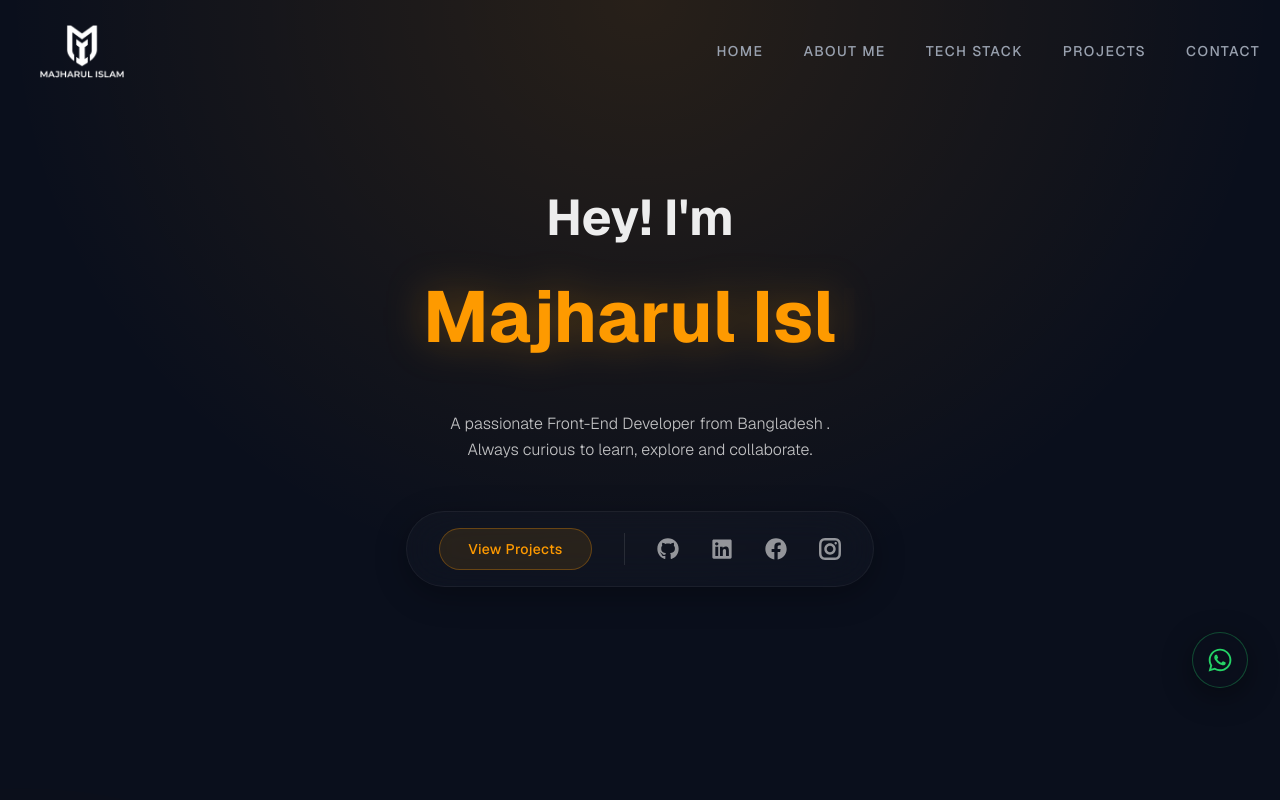
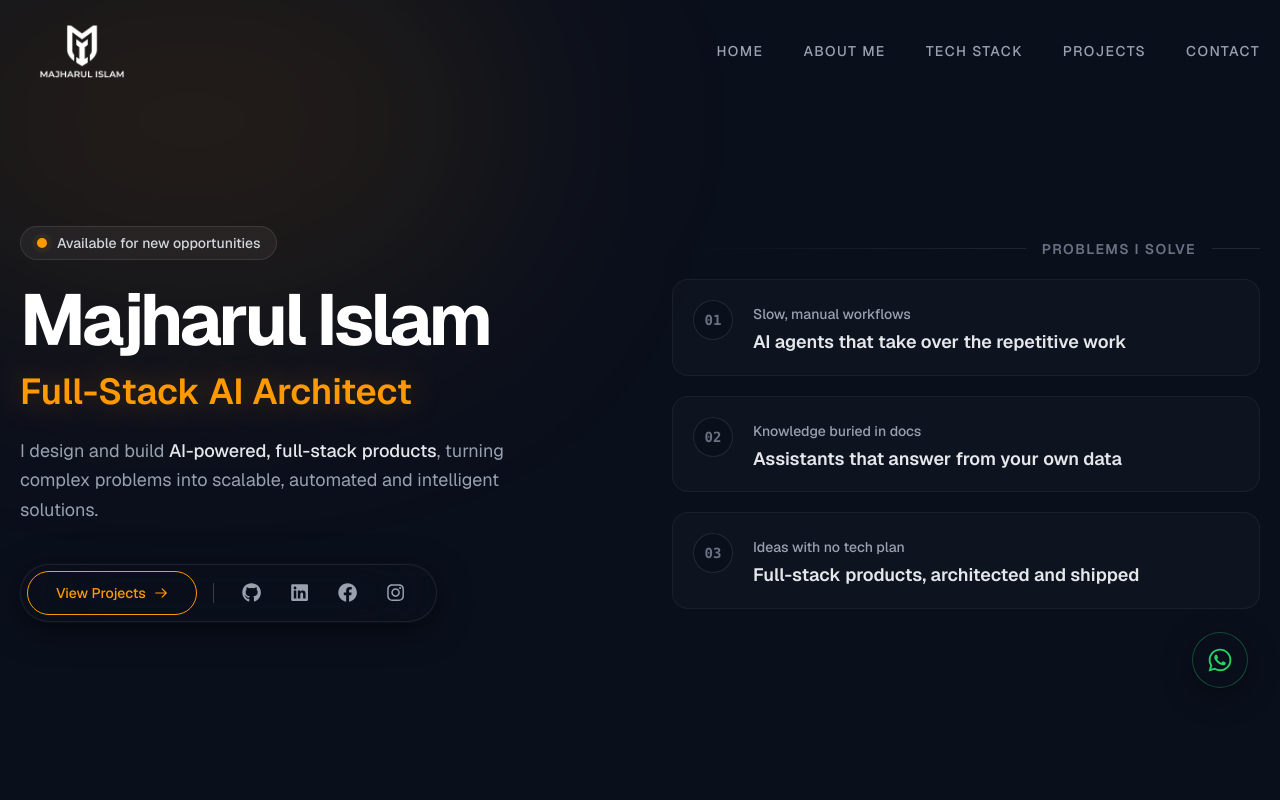
Before and after one commit to Sijan666/personalPortfolio, a React (Vite) app: page / in a window 1280 px wide. Shown: the top 800 px of the page. Built offline with nearby package versions, Linux system fonts and the light colour scheme.

Commit message:
refactor: redesign banner component with modern outline button and social tooltips

```diff
--- a/src/components/layouts/Banner.jsx
+++ b/src/components/layouts/Banner.jsx
@@ -1,67 +1,133 @@
-import { FaDiscord, FaFacebook, FaGithub, FaLinkedin } from "react-icons/fa"
-import Button from "../Button"
+import { useEffect, useState } from "react"
+import { FaFacebook, FaGithub, FaInstagram, FaLinkedin } from "react-icons/fa"
 import Container from "../Container"
-import { GrInstagram } from "react-icons/gr"
-import { Typewriter } from "react-simple-typewriter"
+import SmoothLink from "../SmoothLink"
+
+const PROBLEMS = [
+    { problem: "Slow, manual workflows", fix: "AI agents that take over the repetitive work" },
+    { problem: "Knowledge buried in docs", fix: "Assistants that answer from your own data" },
+    { problem: "Ideas with no tech plan", fix: "Full-stack products, architected and shipped" },
+]
+
+const SOCIALS = [
+    { label: "GitHub", href: "https://github.com/Sijan666", Icon: FaGithub },
+    { label: "LinkedIn", href: "https://www.linkedin.com/in/majharulislamdev/", Icon: FaLinkedin },
+    { label: "Facebook", href: "https://www.facebook.com/majharul.islam.666/", Icon: FaFacebook },
+    { label: "Instagram", href: "https://instagram.com/majharul_sijan", Icon: FaInstagram },
+]
+
+const REVEAL = "transition-all duration-1000 ease-out motion-reduce:transition-none"
 
 const Banner = () => {
+    const [ready, setReady] = useState(false)
+
+    useEffect(() => {
+        const id = requestAnimationFrame(() => setReady(true))
+        return () => cancelAnimationFrame(id)
+    }, [])
+
+    const show = ready ? "translate-y-0 opacity-100" : "translate-y-8 opacity-0"
+    const delay = (ms) => ({ transitionDelay: `${ms}ms` })
+
     return (
-        <>
-        <section id="banner" className="relative bg-[#0a0f1c] overflow-hidden">
-            <div className="absolute top-0 inset-x-0 h-[600px] bg-[radial-gradient(ellipse_at_top,rgba(254,154,0,0.12),transparent_70%)] pointer-events-none"></div>
-            {/* container */}
-            <div className="relative z-10 py-15 lg:py-25 font-geist">
-                <Container>
-                    <div className="text-center py-20 flex flex-col items-center">
-                        {/* heading */}
-                        <h2 className="text-[15px] md:text-[30px] lg:text-[50px] font-bold text-[#ededed] mb-2">Hey! I'm</h2>
-                        <h1 className="text-[25px] md:text-[40px] lg:text-[72px] font-bold text-[#fe9a00] drop-shadow-[0_0_20px_rgba(254,154,0,0.3)]">
-                            <Typewriter
-                                words={['Front-End Developer', 'Majharul Islam']}
-                                loop={true}
-                                cursor
-                                cursorStyle='|'
-                                typeSpeed={70}
-                                deleteSpeed={50}
-                                delaySpeed={1000}
-                            />
-                        </h1>
-                        {/* bio */}
-                        <p className="lg:py-10 py-6 text-[#ededed]/80 text-sm lg:text-base font-light leading-relaxed lg:w-[420px] mx-auto">
-                            A passionate Front-End Developer from Bangladesh . Always curious to learn, explore and collaborate.
+        <section id="banner" className="relative flex min-h-svh items-center overflow-hidden bg-[#0a0f1c] pb-16 pt-28 sm:pb-20 sm:pt-32 font-geist selection:bg-[#fe9a00] selection:text-[#0a0f1c]">
+            {/* Ambient Background Glow */}
+            <div aria-hidden="true" className="pointer-events-none absolute inset-0">
+                <div className="absolute -left-[10%] -top-[10%] h-1/2 w-1/2 rounded-full bg-[#fe9a00]/10 blur-[120px]" />
+            </div>
+
+            <Container>
+                <div className="relative z-10 grid w-full items-center gap-12 lg:grid-cols-2 lg:gap-16">
+                    {/* Left */}
+                    <div className="flex flex-col items-start text-left">
+                        <div style={delay(100)} className={`${REVEAL} ${show} mb-5 sm:mb-6 flex items-center gap-2.5 rounded-full border border-white/10 bg-white/5 px-3 py-1.5 sm:px-4 backdrop-blur-md`}>
+                            <span className="relative flex size-2 sm:size-2.5">
+                                <span className="absolute inline-flex size-full animate-ping rounded-full bg-[#fe9a00] opacity-75 motion-reduce:animate-none" />
+                                <span className="relative inline-flex size-2 sm:size-2.5 rounded-full bg-[#fe9a00]" />
+                            </span>
+                            <span className="text-xs sm:text-sm font-medium text-gray-300">Available for new opportunities</span>
+                        </div>
+                        <div style={delay(250)} className={`${REVEAL} ${show}`}>
+                            <h1 className="whitespace-nowrap text-4xl font-bold tracking-tighter text-white sm:text-6xl lg:text-6xl xl:text-7xl">
+                                Majharul Islam
+                            </h1>
+                            <p className="mt-3 sm:mt-4 text-xl font-semibold text-[#fe9a00] [text-shadow:0_0_32px_rgba(254,154,0,0.35)] sm:text-3xl lg:text-4xl">
+                                Full-Stack AI Architect
+                            </p>
+                        </div>
+                        <p style={delay(400)} className={`${REVEAL} ${show} mt-5 sm:mt-6 max-w-lg text-base sm:text-lg leading-relaxed text-gray-400`}>
+                            I design and build <span className="font-medium text-gray-200">AI-powered, full-stack products</span>, turning complex problems into scalable, automated and intelligent solutions.
                         </p>
-                        {/* action bar */}
-                        <div className="flex flex-col lg:flex-row items-center justify-center gap-y-6 gap-x-8 mt-2 p-4 lg:px-8 lg:py-4 bg-white/2 border border-white/5 backdrop-blur-xl rounded-3xl lg:rounded-full shadow-[0_8px_32px_rgba(0,0,0,0.3)]">
-                            {/* btn */}
-                            <a href="https://github.com/sijan666" target="_blank" rel="noreferrer">
-                                <Button
-                                    btnText={"View Projects"}
-                                    className={"px-7 py-2.5 text-sm font-medium tracking-wide text-[#fe9a00] bg-[#fe9a00]/10 border border-[#fe9a00]/30 rounded-full hover:bg-[#fe9a00] hover:text-white hover:shadow-[0_0_15px_rgba(254,154,0,0.5)] transition-all inline-block"}
-                                />
-                            </a>
-                            {/* divider */}
-                            <div className="h-px w-16 lg:h-8 lg:w-px bg-white/10"></div>
-                            {/* social links */}
-                            <div className="socialIcons flex gap-x-6 lg:gap-x-8 items-center justify-center text-[#ededed]/60">
-                                <a href="https://github.com/Sijan666" target="_blank" className="hover:text-[#fe9a00] hover:-translate-y-1 transition-all duration-300">
-                                    <FaGithub size={22} className="cursor-pointer"/>
-                                </a>
-                                <a href="https://www.linkedin.com/in/majharulislamdev/" target="_blank" className="hover:text-[#fe9a00] hover:-translate-y-1 transition-all duration-300">
-                                    <FaLinkedin size={22} className="cursor-pointer"/>
-                                </a>
-                                <a href="https://www.facebook.com/majharul.islam.666/" target="_blank" className="hover:text-[#fe9a00] hover:-translate-y-1 transition-all duration-300">
-                                    <FaFacebook size={22} className="cursor-pointer"/>
-                                </a>
-                                <a href="https://instagram.com/majharul_sijan" target="_blank" className="hover:text-[#fe9a00] hover:-translate-y-1 transition-all duration-300">
-                                    <GrInstagram size={22} className="cursor-pointer"/>
-                                </a>
+                        {/* Combined Actions */}
+                        <div style={delay(550)} className={`${REVEAL} ${show} mt-8 sm:mt-10 inline-flex items-center gap-3 sm:gap-4 rounded-full border border-white/8 bg-[#0a0f1c]/60 p-1.5 backdrop-blur-2xl shadow-[0_8px_32px_rgba(0,0,0,0.5)] ring-1 ring-white/2 transition-all duration-500 hover:border-white/15`}>
+                            <SmoothLink href="#projects">
+                                <span className="group flex h-10 sm:h-11 items-center justify-center gap-2 rounded-full border border-[#fe9a00] bg-transparent px-5 sm:px-7 text-xs sm:text-sm font-medium text-[#fe9a00] transition-all duration-300 hover:bg-[#fe9a00] hover:text-white hover:shadow-[0_0_20px_rgba(254,154,0,0.3)] active:scale-95">
+                                    View Projects
+                                    <svg className="h-3.5 w-3.5 transition-transform duration-300 group-hover:translate-x-1" fill="none" viewBox="0 0 24 24" stroke="currentColor">
+                                        <path strokeLinecap="round" strokeLinejoin="round" strokeWidth={2} d="M14 5l7 7m0 0l-7 7m7-7H3" />
+                                    </svg>
+                                </span>
+                            </SmoothLink>
+                            {/* Minimal Line Separator */}
+                            <span className="h-5 w-px shrink-0 bg-white/20" />
+                            {/* Social Icons with Interactive Tooltips */}
+                            <div className="flex shrink-0 items-center gap-1 pr-2 sm:pr-3">
+                                {SOCIALS.map(({ label, href, Icon }) => (
+                                    <a
+                                        key={label}
+                                        href={href}
+                                        target="_blank"
+                                        rel="noreferrer"
+                                        aria-label={label}
+                                        className="group relative flex h-10 w-10 sm:h-11 sm:w-11 items-center justify-center rounded-full text-gray-400 transition-all duration-300 hover:bg-white/10 hover:text-[#fe9a00] focus-visible:outline-none"
+                                    >
+                                        {/* Floating Premium Tooltip */}
+                                        <span className="pointer-events-none absolute -top-10 origin-bottom scale-75 rounded-md border border-white/10 bg-[#131b2e] px-2.5 py-1 text-xs font-semibold text-gray-200 opacity-0 shadow-lg transition-all duration-300 group-hover:-translate-y-1 group-hover:scale-100 group-hover:opacity-100">
+                                            {label}
+                                        </span>
+                                        <Icon className="pointer-events-none text-[1.1rem] sm:text-[1.2rem] transition-transform duration-300 group-hover:scale-110" />
+                                    </a>
+                                ))}
                             </div>
                         </div>
                     </div>
-                </Container>
-            </div>
+
+                    {/* Right: Problems I Solve */}
+                    <div className="mt-4 flex flex-col gap-4 sm:gap-5 lg:mt-0">
+                        <div style={delay(550)} className={`${REVEAL} ${show} flex items-center gap-4`}>
+                            <span className="h-px flex-1 bg-linear-to-r from-transparent to-white/10" />
+                            <p className="text-xs sm:text-sm font-semibold uppercase tracking-widest text-gray-500">Problems I Solve</p>
+                            <span className="h-px w-8 sm:w-12 bg-white/10" />
+                        </div>
+                        {PROBLEMS.map(({ problem, fix }, i) => (
+                            <div key={problem} style={delay(650 + i * 150)} className={`${REVEAL} ${show}`}>
+                                <div className="group relative overflow-hidden rounded-2xl border border-white/5 bg-white/2 p-4 sm:p-5 sm:pr-8 transition-all duration-500 hover:border-white/10 hover:bg-white/4">
+                                    {/* Animated Left Accent Line */}
+                                    <div className="absolute left-0 top-0 h-full w-[3px] origin-top scale-y-0 bg-[#fe9a00] transition-transform duration-500 ease-out group-hover:scale-y-100" />
+                                    {/* Subtle Background Glow */}
+                                    <div className="absolute -inset-px bg-linear-to-r from-[#fe9a00]/10 via-transparent to-transparent opacity-0 blur-lg transition-opacity duration-500 group-hover:opacity-100" />
+                                    <div className="relative z-10 flex items-start gap-4 sm:gap-5">
+                                        {/* Stylized Number Indicator */}
+                                        <div className="flex h-8 w-8 sm:h-10 sm:w-10 shrink-0 items-center justify-center rounded-full border border-white/10 bg-[#0a0f1c] font-mono text-xs sm:text-sm font-bold text-gray-500 transition-all duration-500 group-hover:border-[#fe9a00]/40 group-hover:bg-[#fe9a00]/10 group-hover:text-[#fe9a00]">
+                                            0{i + 1}
+                                        </div>
+                                        {/* Text Content */}
+                                        <div className="pt-0.5 sm:pt-1">
+                                            <h3 className="text-xs sm:text-sm font-medium text-gray-400 transition-colors duration-300 group-hover:text-gray-300">
+                                                {problem}
+                                            </h3>
+                                            <p className="mt-1 sm:mt-1.5 text-base sm:text-lg font-semibold leading-snug text-gray-200 transition-colors duration-300 group-hover:text-white">
+                                                {fix}
+                                            </p>
+                                        </div>
+                                    </div>
+                                </div>
+                            </div>
+                        ))}
+                    </div>
+                </div>
+            </Container>
         </section>
-        </>
     )
 }
 
```
